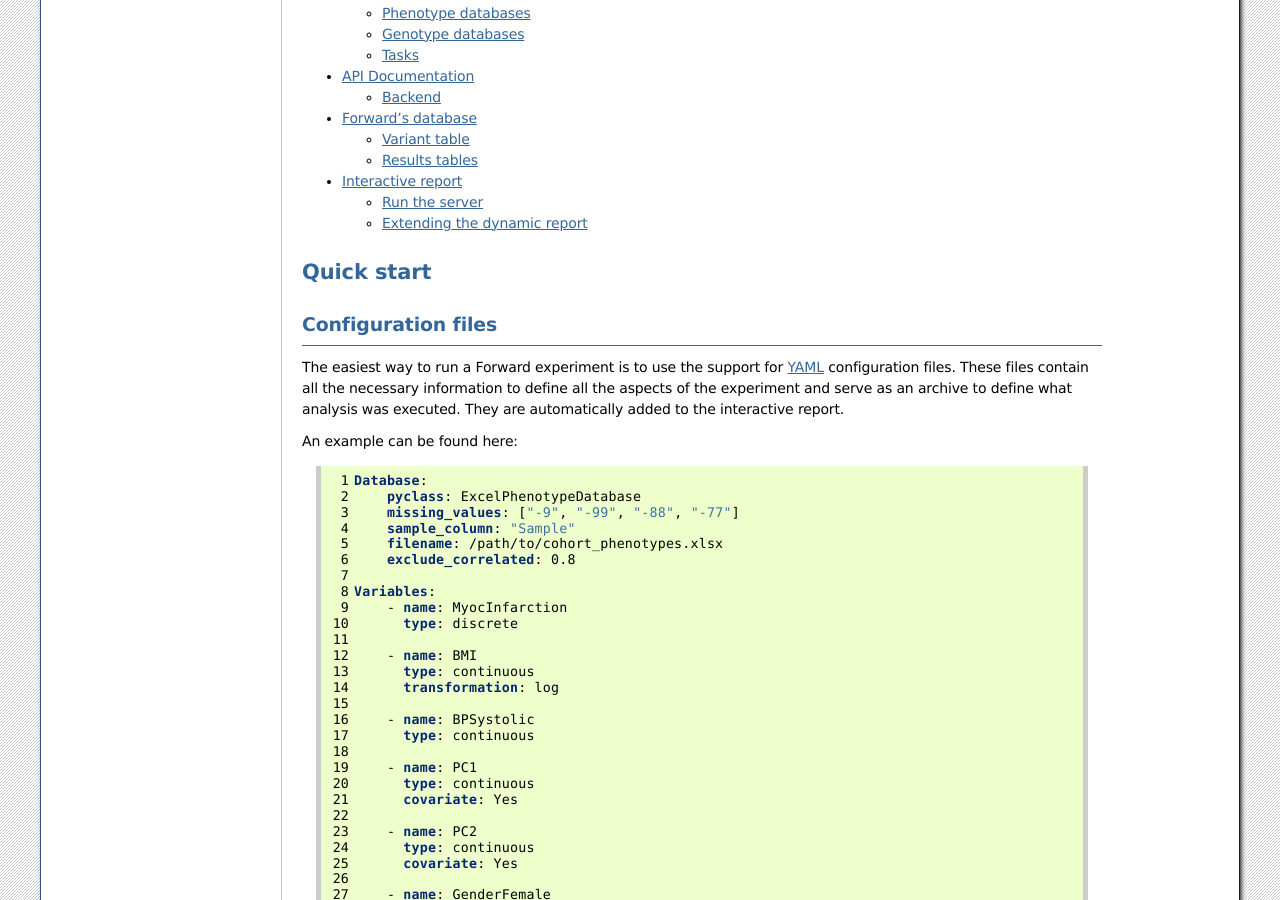
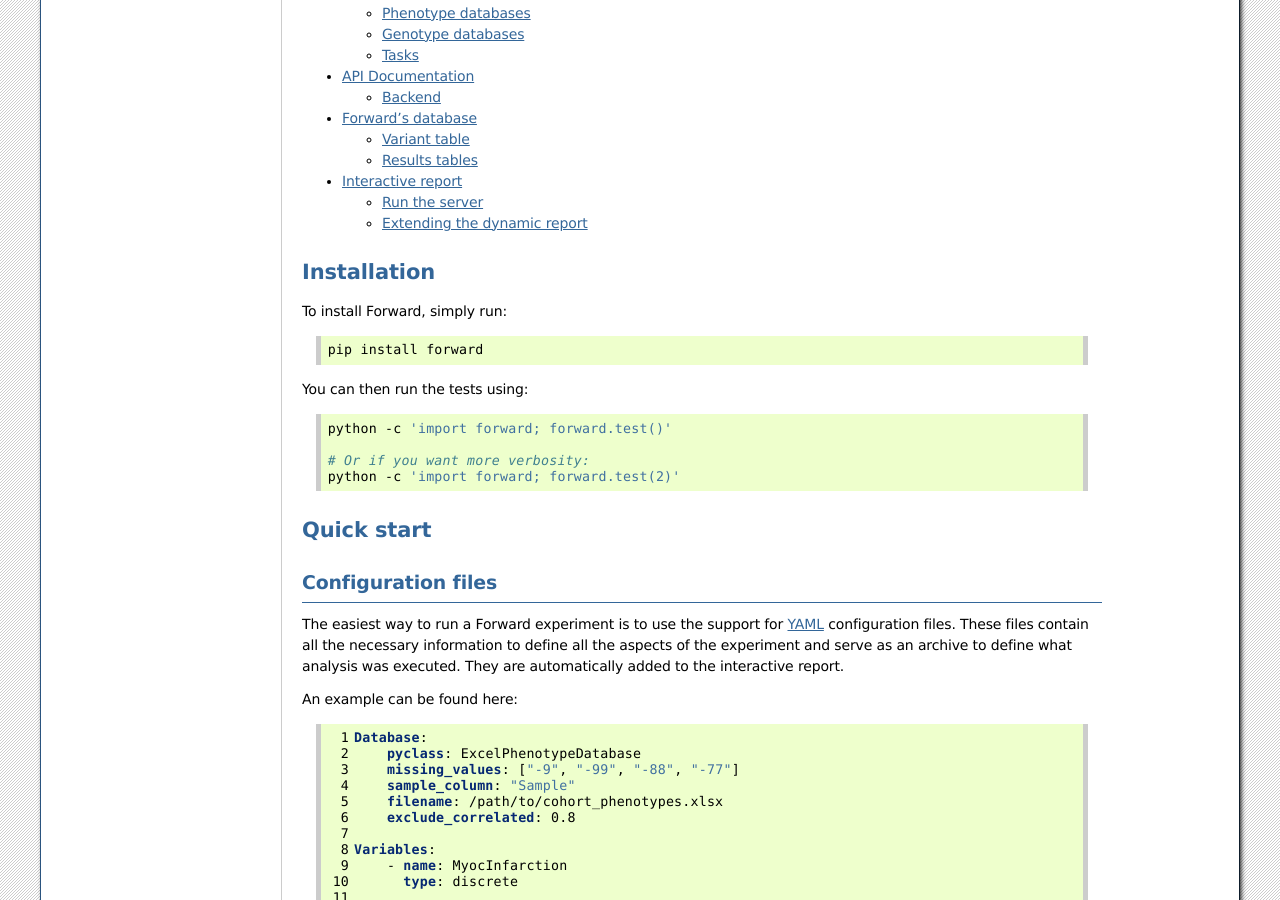
Before and after one commit to legaultmarc/forward, a Sphinx documentation site: the page built from docs/source/index.rst, in a window 1280 px wide and 900 px high, scrolled down 794 px. Built offline with Sphinx 7.4.7, drawn with Linux system fonts in a browser that asks for light colours; some of the changed text lies outside the part shown.

Commit message:
Updated the installation instructions from the docs.

```diff
--- a/docs/source/index.rst
+++ b/docs/source/index.rst
@@ -41,6 +41,24 @@ Contents
    database.rst
 
    report.rst
+
+Installation
+=============
+
+To install Forward, simply run:
+
+.. code-block:: bash
+
+    pip install forward
+
+You can then run the tests using:
+
+.. code-block:: bash
+
+    python -c 'import forward; forward.test()'
+
+    # Or if you want more verbosity:
+    python -c 'import forward; forward.test(2)'
 
 
 Quick start
```
Also changed, not shown: other parts of docs/source/index.rst (+4 -4 lines).
